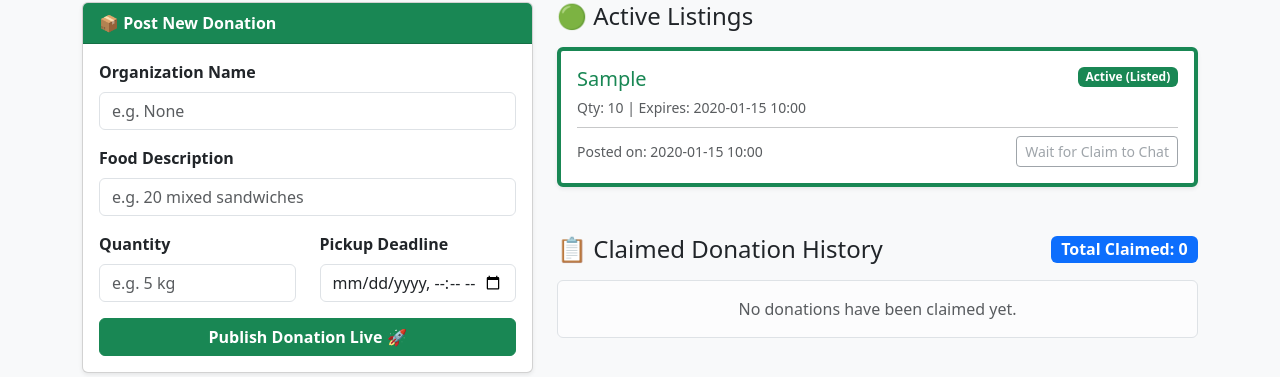
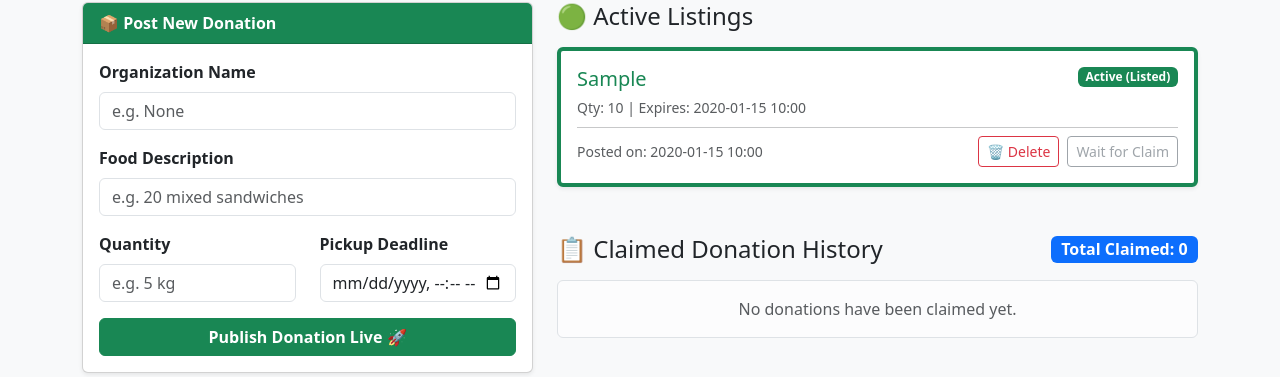
Before and after one commit to Vivekvib/FoodBridge, a Flask app: template templates/donor.html in a window 1280 px wide. Shown: the part 94-471 px from the top of the page. Run offline with Flask 3, Linux system fonts and the light colour scheme; the template is opened without the code that fills it: most values are stand-ins (such as "Sample title", 1, 10 or a date in 2020); some libraries are stand-ins or nearby versions.

Commit message:
Adding the delete button for donations

```diff
--- a/app.py
+++ b/app.py
@@ -247,6 +247,21 @@ def claim(id):
 
     flash('Claimed! Check "My Claims" to chat with the donor.', 'success')
     return redirect(url_for('ngo'))
+@app.route('/delete_donation/<int:donation_id>', methods=['POST'])
+@login_required
+def delete_donation(donation_id):
+    if session.get('role') != 'donor':
+        flash("Unauthorized action.", "danger")
+        return redirect(url_for('index'))
+
+    # Only delete if it belongs to this donor AND is still active
+    execute_query(
+        "DELETE FROM donations WHERE id = ? AND donor_id = ? AND LOWER(status) = 'active'",
+        (donation_id, session['user_id']),
+        commit=True
+    )
+    flash("Active listing removed successfully.", "info")
+    return redirect(url_for('donor'))
 
 # --- NOTIFICATIONS & CHAT ---
 @app.route('/notifications')
--- a/templates/donor.html
+++ b/templates/donor.html
@@ -68,9 +68,20 @@
               <small class="text-muted">
                 Posted on: {{ (d.created_at | string)[:16] if d.created_at else '' }}
               </small>
-              <button class="btn btn-outline-secondary btn-sm" disabled>
-                Wait for Claim to Chat
-              </button>
+
+              <div class="d-flex gap-2">
+                <!-- Delete/Cancel Listing Button -->
+                <form method="POST" action="{{ url_for('delete_donation', donation_id=d.id) }}"
+                      onsubmit="return confirm('Remove this listing?');">
+                  <button type="submit" class="btn btn-outline-danger btn-sm">
+                    🗑️ Delete
+                  </button>
+                </form>
+
+                <button class="btn btn-outline-secondary btn-sm" disabled>
+                  Wait for Claim
+                </button>
+              </div>
             </div>
           </div>
         </div>
```
